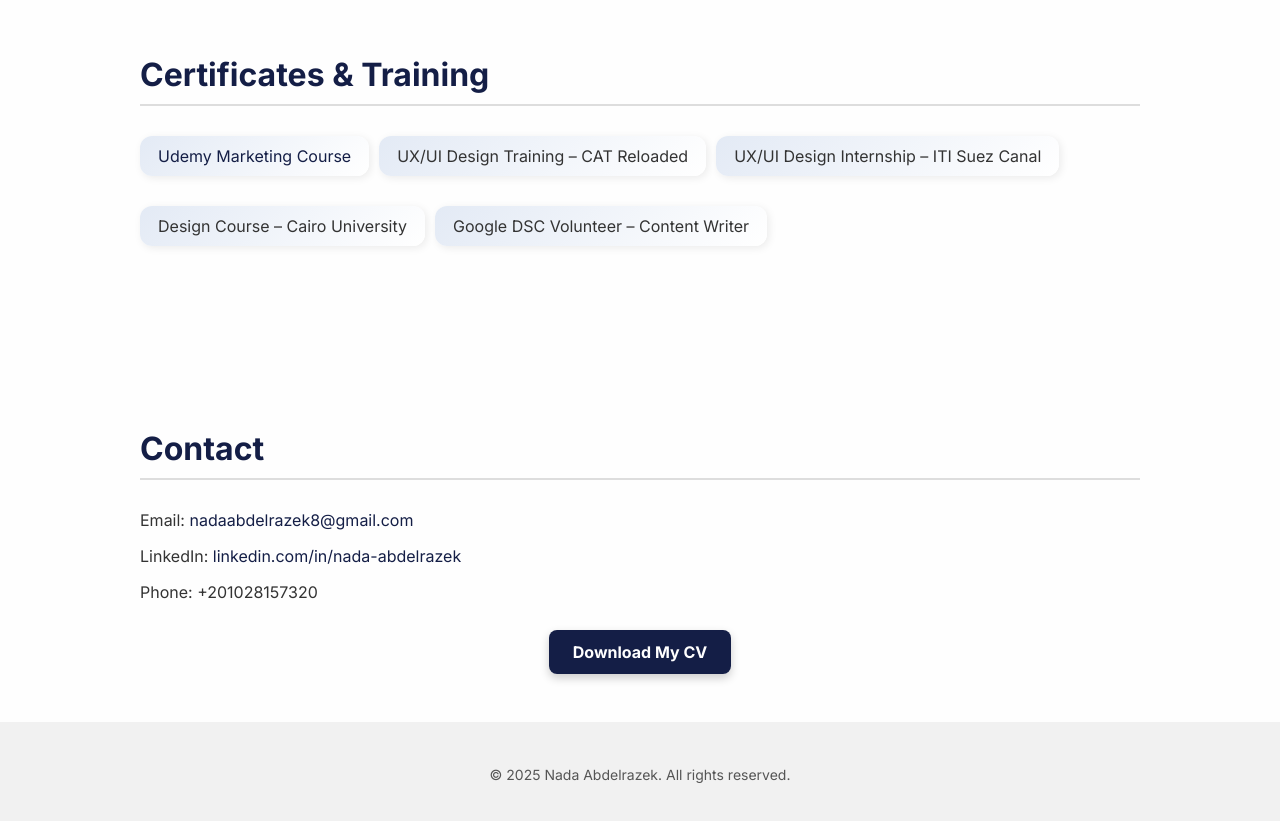
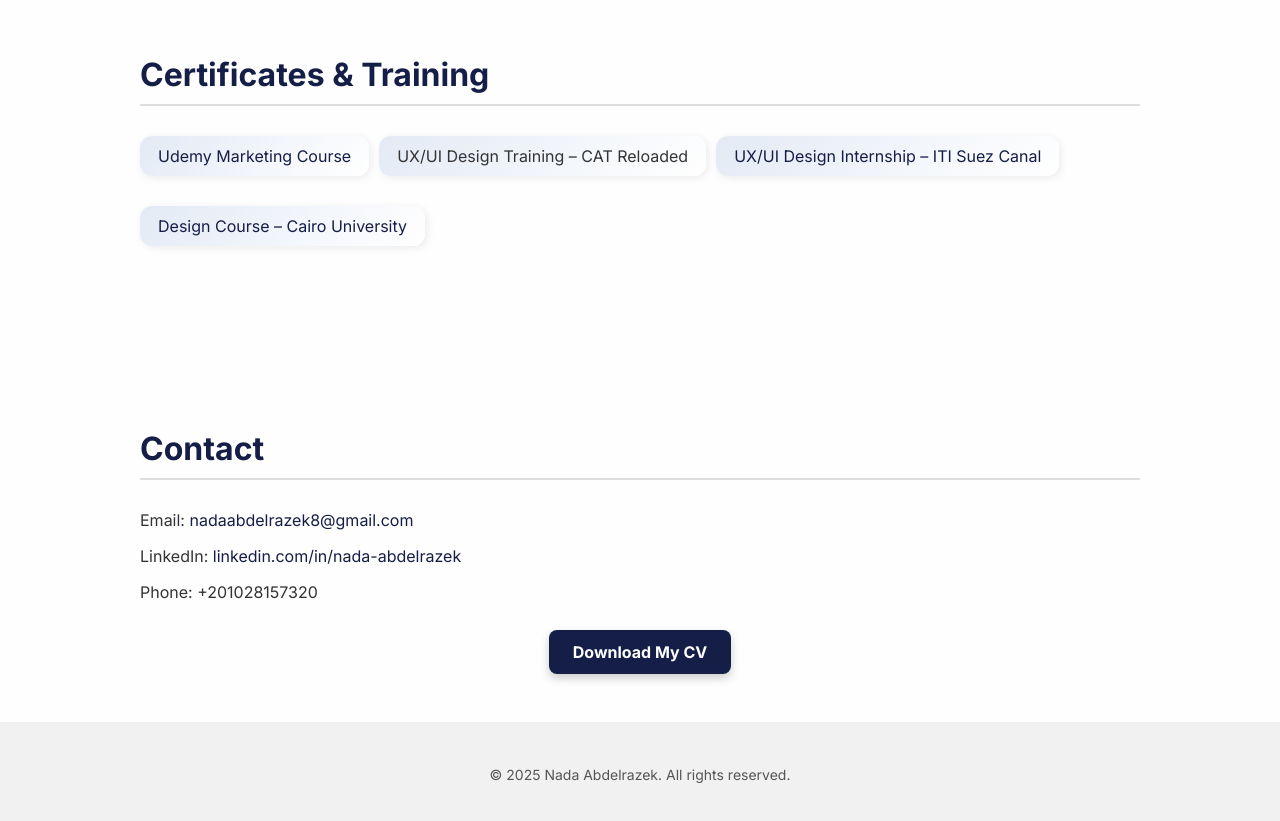
Before and after one commit to NadaAbdelrazek1/portfolio, a plain HTML site: page index.html in a window 1280 px wide. Shown: the part 1680-2501 px from the top of the page. Drawn offline with Linux system fonts and the light colour scheme.

Commit message:
Update index.html

```diff
--- a/index.html
+++ b/index.html
@@ -166,9 +166,8 @@
     <ul>
       <li><a href="https://www.udemy.com/certificate/UC-49dde768-1415-4c0d-a21f-f5350d5f408b/" target="_blank">Udemy Marketing Course</a></li>
       <li>UX/UI Design Training – CAT Reloaded</li>
-      <li>UX/UI Design Internship – ITI Suez Canal</li>
-      <li>Design Course – Cairo University</li>
-      <li>Google DSC Volunteer – Content Writer</li>
+      <li><a href="https://drive.google.com/file/d/1wD7kCmFOOv2aE_IM5mE_l2aB38ody-af/view" target="_blank">UX/UI Design Internship – ITI Suez Canal</a></li>
+      <li><a href ="https://drive.google.com/file/d/1zHs9wUzp013fZAm15D6dTLmIdpIf0uuA/view" target="_blank">Design Course – Cairo University</a></li>
     </ul>
   </section>
 
```
